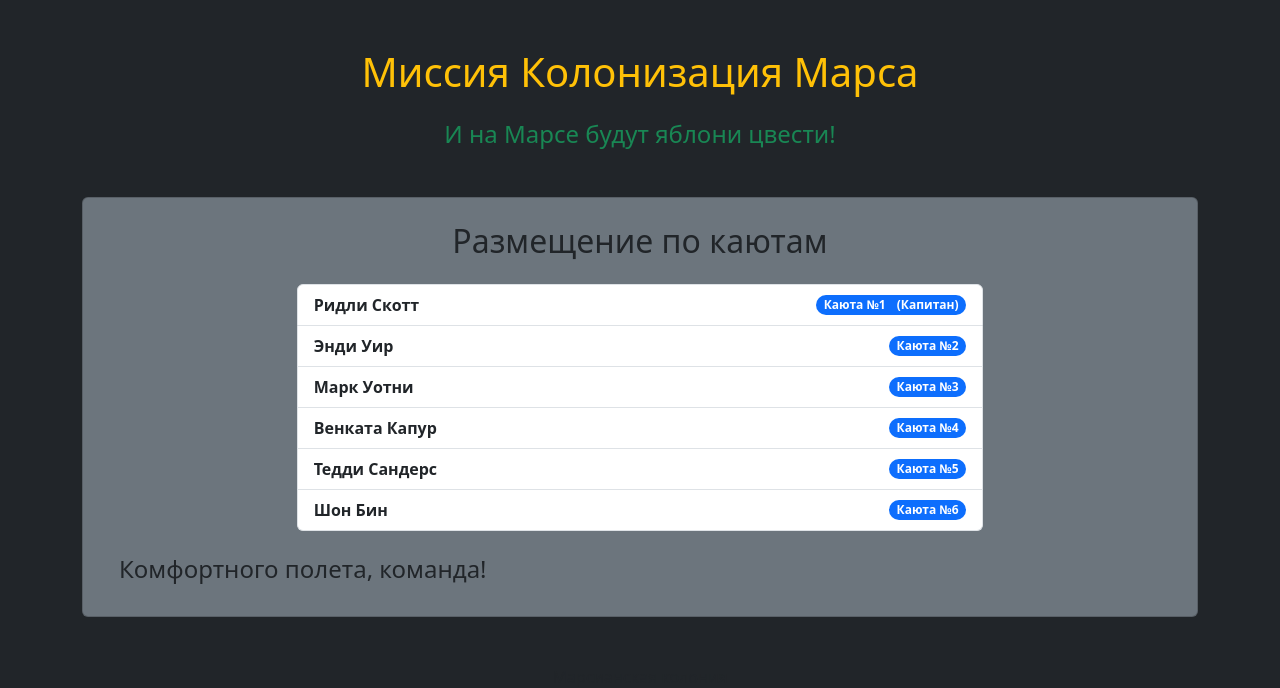
After one commit to Pavlisio23/FlaskWTF, a Flask app: page /distribution in a window 1280 px wide. The commit adds this page. Shown: the top 688 px of the page. Run offline with Flask 3, Linux system fonts and the light colour scheme.

Commit message:
6 задача

```diff
--- a/main.py
+++ b/main.py
@@ -74,5 +74,19 @@
 
     return render_template('login.html', title="Авторизация")
 
+@app.route('/distribution')
+def distribution():
+    astronauts = [
+        "Ридли Скотт",
+        "Энди Уир",
+        "Марк Уотни",
+        "Венката Капур",
+        "Тедди Сандерс",
+        "Шон Бин"
+    ]
+    return render_template('distribution.html',
+                         astronauts=astronauts,
+                         title="Размещение по каютам")
+
 if __name__ == '__main__':
     app.run(debug=True)
--- /dev/null
+++ b/templates/distribution.html
@@ -0,0 +1,29 @@
+{% extends "base.html" %}
+
+{% block content %}
+<div class="container">
+    <h2 class="text-center mb-4">Размещение по каютам</h2>
+
+    <div class="row">
+        <div class="col-md-8 mx-auto">
+            <div class="list-group">
+                {% for astronaut in astronauts %}
+                <div class="list-group-item">
+                    <div class="d-flex justify-content-between align-items-center">
+                        <span class="fw-bold">{{ astronaut }}</span>
+                        <span class="badge bg-primary rounded-pill">
+                            Каюта №{{ loop.index }}
+                            {% if loop.first %}
+                            <span class="ms-2">(Капитан)</span>
+                            {% endif %}
+                        </span>
+                    </div>
+                </div>
+                {% endfor %}
+            </div>
+        </div>
+    </div>
+
+    <h4 class="mission-quote mt-4">Комфортного полета, команда!</h4>
+</div>
+{% endblock %}
```
Also changed, not shown: static/css/style.css (+35 -0 lines).
